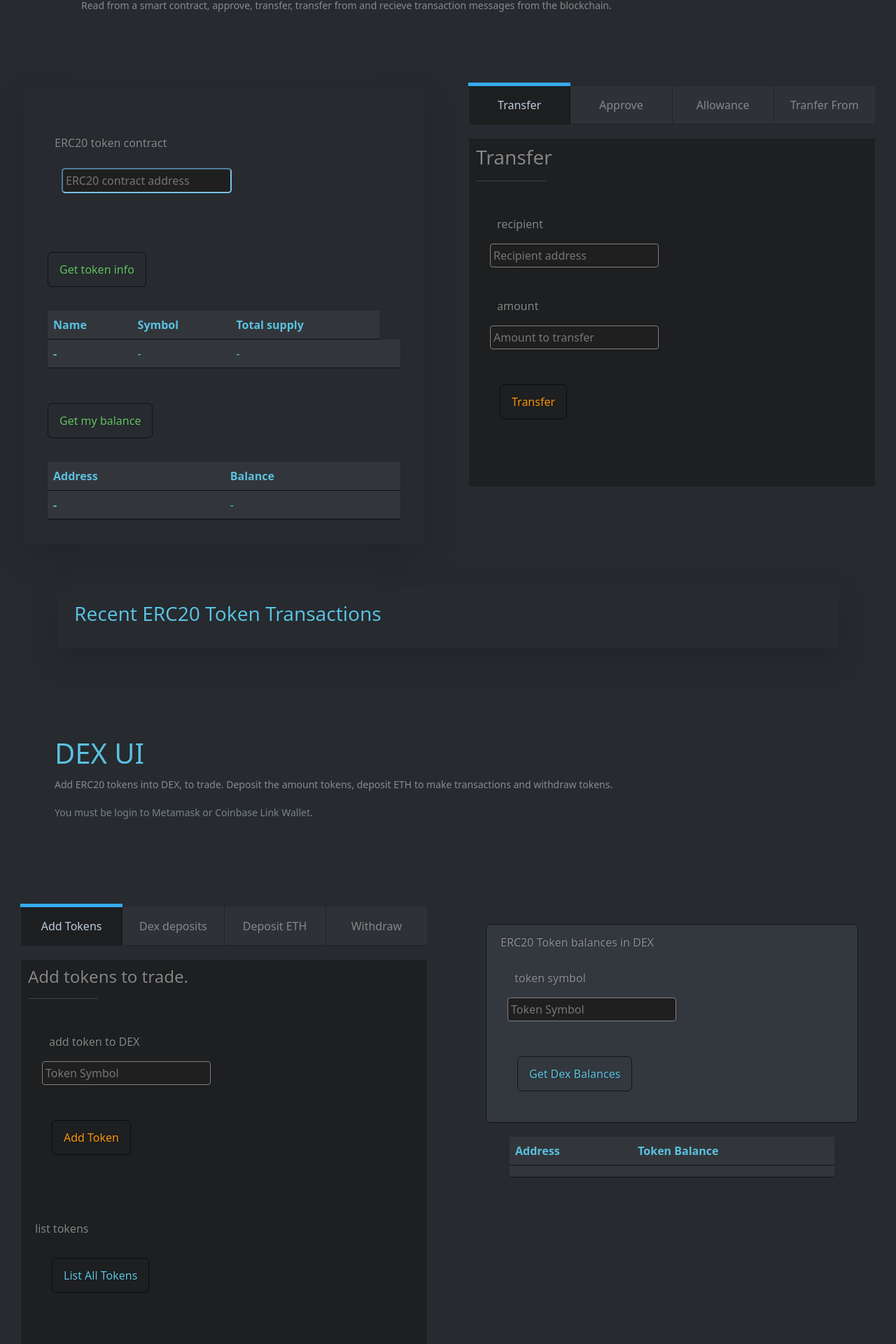
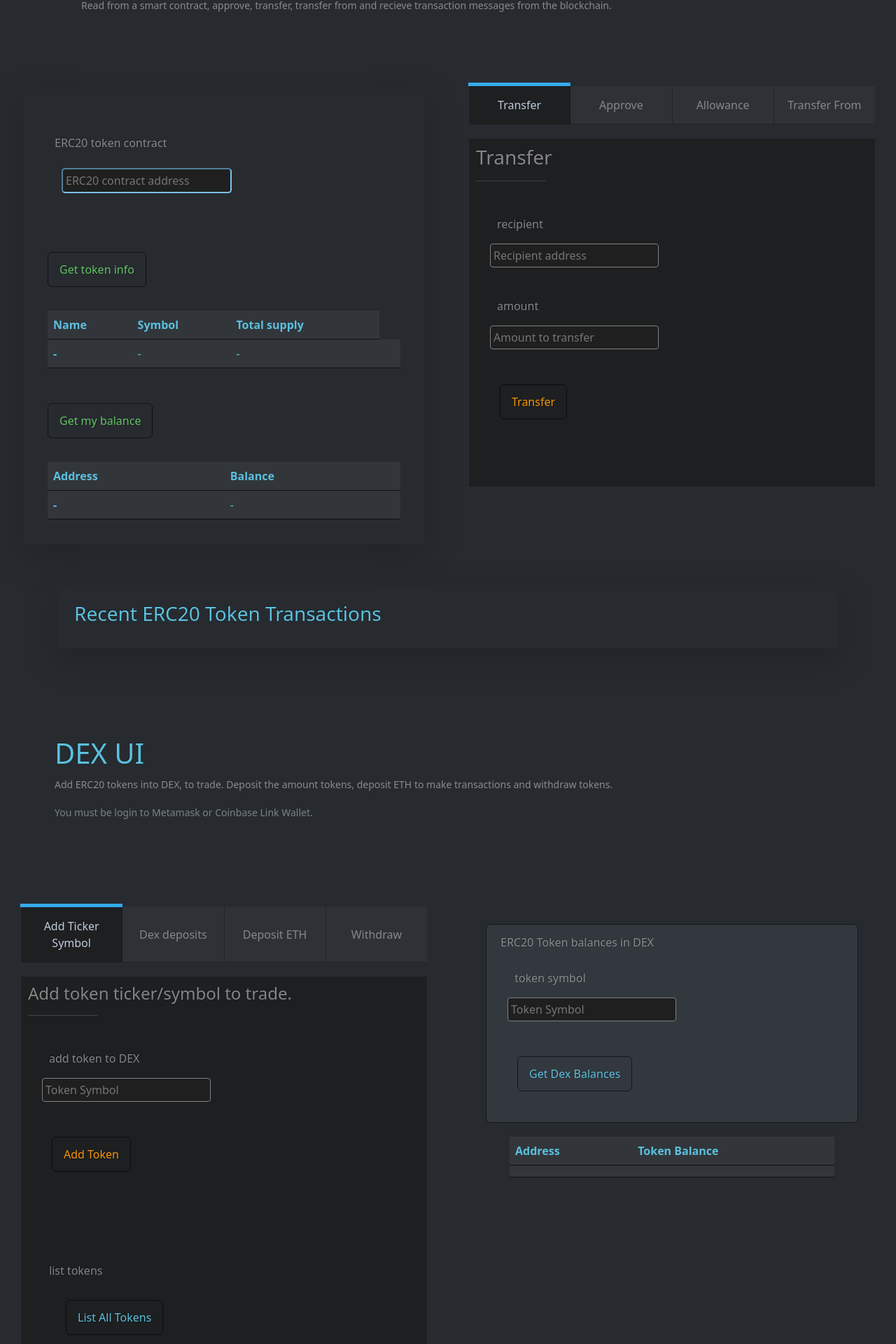
Before and after one commit to brlojam4932/dex2-app, a React (Create React App) app: page / in a window 1280 px wide. Shown: the part 119-2039 px from the top of the page at 70% size. Built offline with nearby package versions, Linux system fonts and the light colour scheme.

Commit message:
styling
finishing touches on styling

```diff
--- a/src/App.js
+++ b/src/App.js
@@ -1,7 +1,6 @@
 import React from 'react';
 import { ethers } from "ethers";
 import { v4 as uuidv4 } from 'uuid';
-
 import { useState, useEffect } from 'react';
 import RealToken from "./artifacts/contracts/Tokens.sol/RealToken.json";
 import 'bootswatch/dist/slate/bootstrap.min.css';
@@ -12,7 +11,6 @@ import BuyOrders from './components/BuyOrders';
 import ApproveList from './components/ApproveList';
 import Header from './components/Header';
 import Footer from './components/Footer';
-//import NameList from './components/NameList';
 
 // https://youtu.be/a0osIaAOFSE
 // the complete guide to full stack ehtereum development - tutorial for beginners
@@ -77,13 +75,6 @@ function App() {
   const [isAllowanceMsg, setIsAllowanceMsg] = useState(false);
   const [isTransferFrom, setIsTransferFrom] = useState(false);
 
-  /*
-  const [dexBalanceInfo, setDexBalanceInfo] = useState({
-    address: "-",
-    ticker: "-"
-  });
-  */
-
   //////////////DEX STATES/////////////////
 
   const [dexBalanceInfo, setDexBalanceInfo] = useState([]);
@@ -107,8 +98,6 @@ function App() {
   const [isSellInfo, setIsSellInfo] = useState([]);
   const [isBuyInfo, setIsBuyInfo] = useState([]);
 
-  //const [isSellLength, setIsSellLength] = useState("-");
-  //const [isBuyLength, setIsBuyLength] = useState("-");
   const [listOfTokens, setListOfTokens] = useState([]);
 
   //tabs
@@ -127,7 +116,6 @@ function App() {
   const toggleTabs3 = (index) => {
     setToggleTabState3(index);
   };
-
 
   // ethers js /// provider is read only; signer is write to contract
 
@@ -149,7 +137,7 @@ function App() {
             txHash: event.transactionHash,
             from,
             to,
-            amount: ethers.utils.formatEther(amount) //amount: String(amount)
+            amount: ethers.utils.formatEther(amount), //amount: String(amount)
           }
         ]);
       });
@@ -225,7 +213,7 @@ function App() {
               ticker: ethers.utils.parseBytes32String(tickerSell),
               amount: amountSell.toString(),
               price: priceSell,
-              filled: filledSell.toNumber()
+              filled: filledSell.toNumber(),
             }
           ]);
         };
@@ -847,7 +835,7 @@ function App() {
               <button className={toggleTabState === 1 ? 'tabs active-tabs' : "tabs"} onClick={() => toggleTabs(1)}>Transfer</button>
               <button className={toggleTabState === 2 ? 'tabs active-tabs' : "tabs"} onClick={() => toggleTabs(2)}>Approve</button>
               <button className={toggleTabState === 3 ? 'tabs active-tabs' : "tabs"} onClick={() => toggleTabs(3)}>Allowance</button>
-              <button className={toggleTabState === 4 ? 'tabs active-tabs' : "tabs"} onClick={() => toggleTabs(4)}>Tranfer From</button>
+              <button className={toggleTabState === 4 ? 'tabs active-tabs' : "tabs"} onClick={() => toggleTabs(4)}>Transfer From</button>
             </div>
 
             <div className='content-tabs'>
@@ -920,7 +908,7 @@ function App() {
                         type="text"
                         name="spender"
                         className="input p-1"
-                        placeholder="DEX address"
+                        placeholder="DEX or other address"
                         style={{ background: "#1f1f1f", border: "1px solid grey", borderRadius: "4px", color: "white" }}
                       />
                     </div>
@@ -1007,7 +995,7 @@ function App() {
               </div>
 
               <div className={toggleTabState === 4 ? 'content active-content' : "content"}>
-                <h3 className='text-muted'>Tranfer From</h3>
+                <h3 className='text-muted'>Transfer From</h3>
                 <hr />
                 <div className="card-body">
                   <h6 className="card-subtitle mb-2 text-muted">transfer from</h6>
@@ -1120,7 +1108,7 @@ function App() {
         <div className='box-1'>
           <div className='container'>
             <div className='bloc-tabs'>
-              <button className={toggleTabState2 === 5 ? 'tabs active-tabs' : "tabs"} onClick={() => toggleTabs2(5)}>Add Tokens</button>
+              <button className={toggleTabState2 === 5 ? 'tabs active-tabs' : "tabs"} onClick={() => toggleTabs2(5)}>Add Ticker Symbol</button>
               <button className={toggleTabState2 === 6 ? 'tabs active-tabs' : "tabs"} onClick={() => toggleTabs2(6)}>Dex deposits</button>
               <button className={toggleTabState2 === 7 ? 'tabs active-tabs' : "tabs"} onClick={() => toggleTabs2(7)}>Deposit ETH</button>
               <button className={toggleTabState2 === 8 ? 'tabs active-tabs' : "tabs"} onClick={() => toggleTabs2(8)}>Withdraw</button>
@@ -1128,7 +1116,7 @@ function App() {
 
             <div className='content-tabs'>
               <div className={toggleTabState2 === 5 ? 'content active-content' : "content"}>
-                <h4 className='text-muted'>Add tokens to trade.</h4>
+                <h4 className='text-muted'>Add token ticker/symbol to trade.</h4>
                 <hr />
                 <div className="card-body">
                   {/* get Dex add token */}
@@ -1172,6 +1160,8 @@ function App() {
                   </form>
                 </div>
 
+                <div className='my-3'>
+                  <div>
                     <div className="card-body">
                       <h6 className="card-subtitle mb-2 text-muted">list tokens</h6>
                       {/* get Dex add token */}
@@ -1190,12 +1180,13 @@ function App() {
                       </form>
                     </div>
                   </div>
+                </div>
+              </div>
 
               <div className={toggleTabState2 === 6 ? 'content active-content' : "content"}>
-                <h4 className='text-muted'>Deposit tokens to DEX</h4>
+                <h4 className='text-muted'>Deposit token into DEX</h4>
                 <hr />
                 <div className="card-body">
-                  <h6 className="card-subtitle mb-2 text-muted">dex deposits</h6>
                   {/* get Dex token deposits */}
                   <form onSubmit={handleDexTokenDeposit}>
                     <div className="my-3">
@@ -1249,7 +1240,7 @@ function App() {
               </div>
 
               <div className={toggleTabState2 === 7 ? 'content active-content' : "content"}>
-                <h4 className='text-muted'>Deposit ETH</h4>
+                <h4 className='text-muted'>Deposit ETH to pay for trading</h4>
                 <hr />
                 <div className="card-body">
                   <form onSubmit={handleDepositEth}>
@@ -1294,7 +1285,7 @@ function App() {
               </div>
 
               <div className={toggleTabState2 === 8 ? 'content active-content' : "content"}>
-                <h4 className='text-muted'>Withdraw from DEX</h4>
+                <h4 className='text-muted'>Withdraw tokens from DEX< h6>Tokens will be withdrawn from this exchange to your wallet</h6></h4>
                 <hr />
                 <div className="card-body">
                   <form onSubmit={handleWithDraw}>
@@ -1547,7 +1538,7 @@ function App() {
                         type="text"
                         name="price"
                         className="input p-1"
-                        placeholder="Token Price"
+                        placeholder="Token Price in ETH"
                         style={{ background: "#1f1f1f", border: "1px solid grey", borderRadius: "4px", color: "white" }}
                       />
                     </div>
--- a/src/components/Footer.jsx
+++ b/src/components/Footer.jsx
@@ -8,7 +8,7 @@ function Footer() {
         <h4 className="text-xl font-semibold text-info text-left">
          Smart contracts and DEX project
         </h4>
-        <p><small className="text-muted"> I created this project while at the Moralis Academy. Initially, I finished the smart contracts in summer of 2020 but it took me some time to learn React, web3, Ethers, Truffle, Ganche, Hardhat, etc.</small> </p>
+        <p><small className="text-muted"> I created this project while at the Moralis Academy, Solidity course. Initially, I finished the smart contracts in summer of 2020 but it took me some time to learn React, web3, Truffle, Ganche, Hardhat, Ethers js, etc... March 14, 2022</small> </p>
         <br />
       </main>
     </div>
```
Lines whose indentation alone changed are shown as unchanged.
